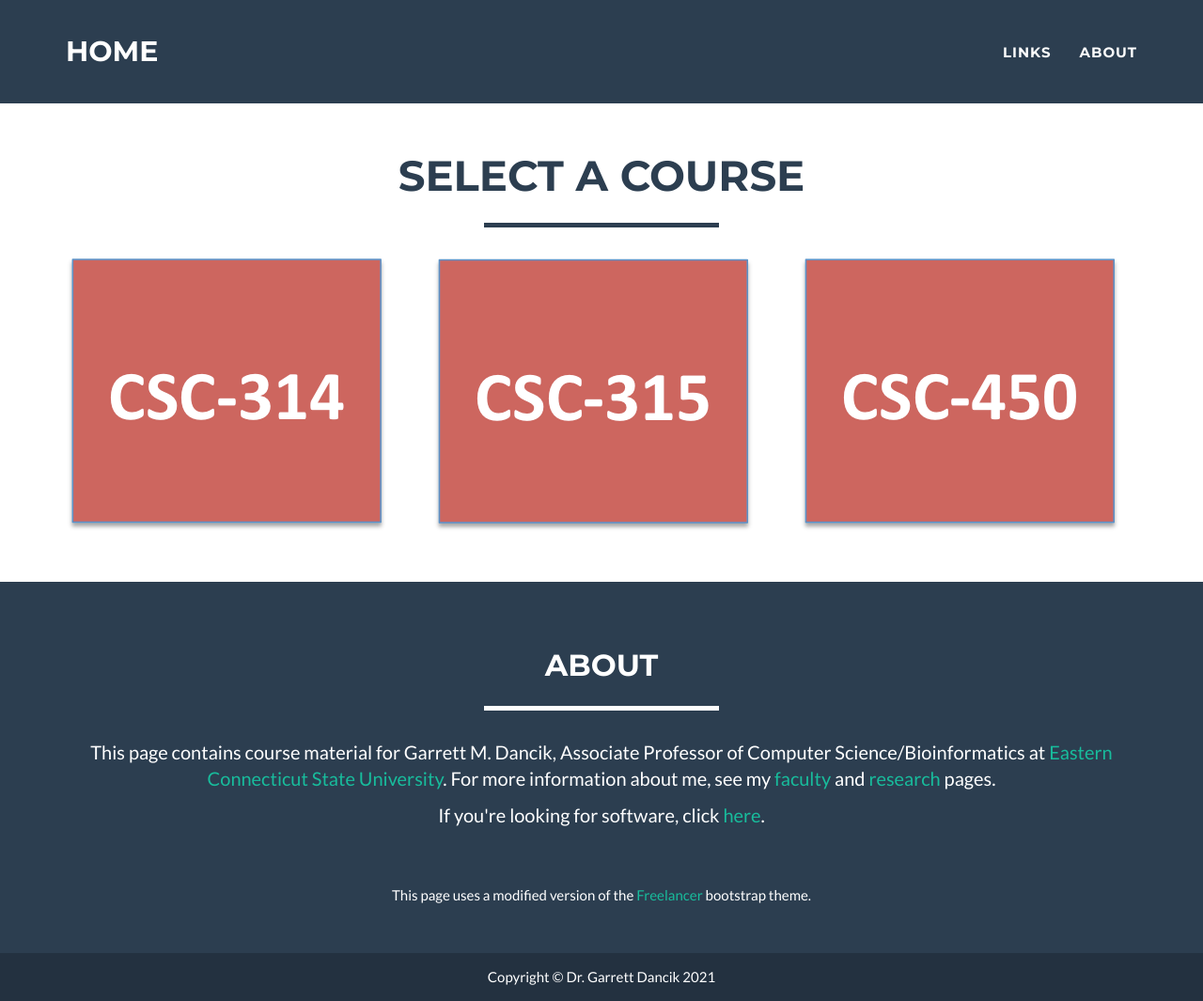
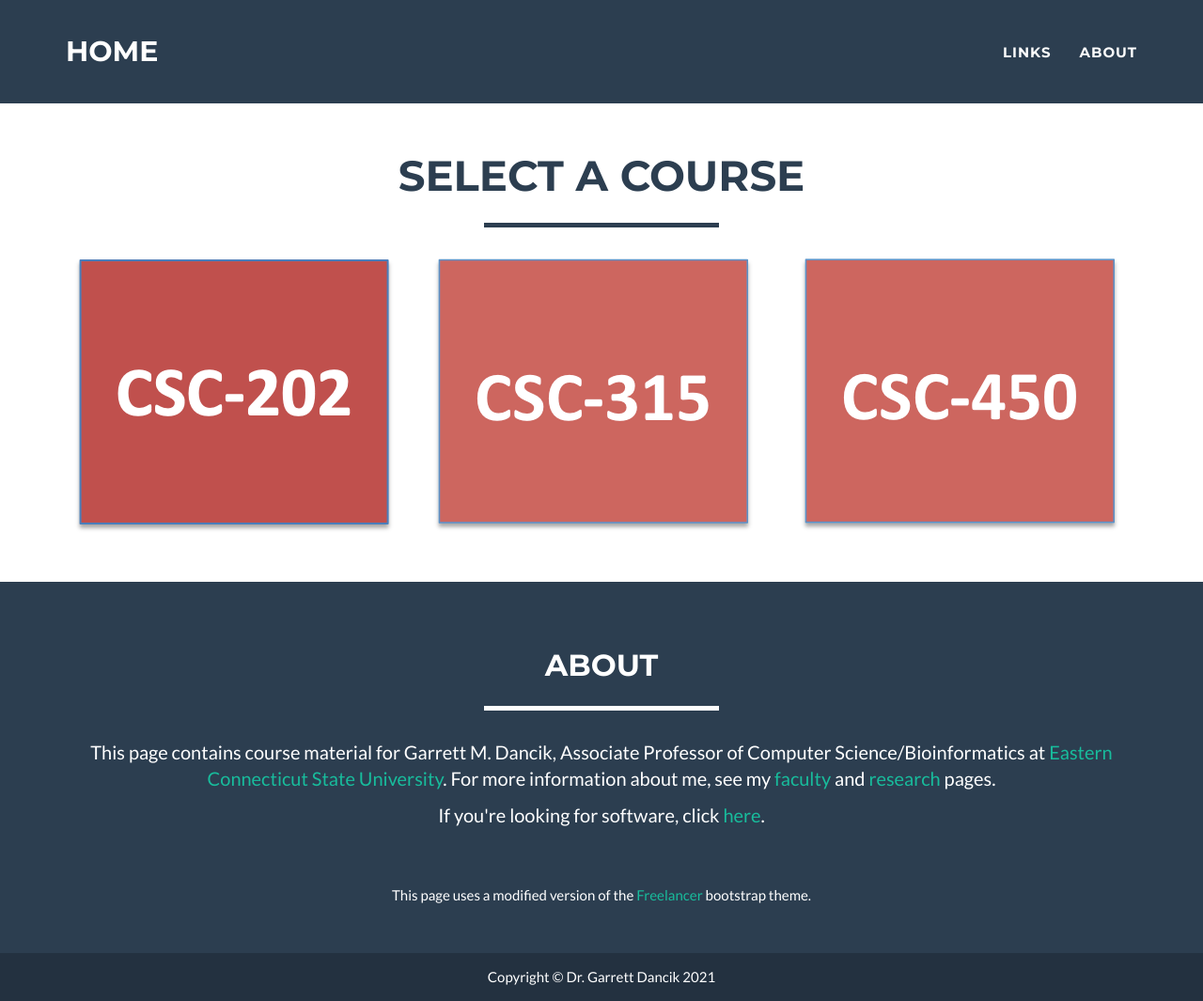
Before and after one commit to gdancik/gdancik.github.io, a Jekyll site: the page built from index.html, in a window 1280 px wide and 1065 px high. Shown: the whole window at 94% size. Built offline with Jekyll 4.4.1, drawn with Linux system fonts in a browser that asks for light colours.

Commit message:
Update for summer 2021

```diff
--- a/_posts/2016-01-01-csc202.markdown
+++ b/_posts/2016-01-01-csc202.markdown
@@ -1,6 +1,6 @@
 ---
 layout: default
-link: http://gdancik.github.io/CSC-314/
-img: csc314.png
+link: http://gdancik.github.io/CSC-202/
+img: csc202.png
 alt: image-alt
 ---
```
